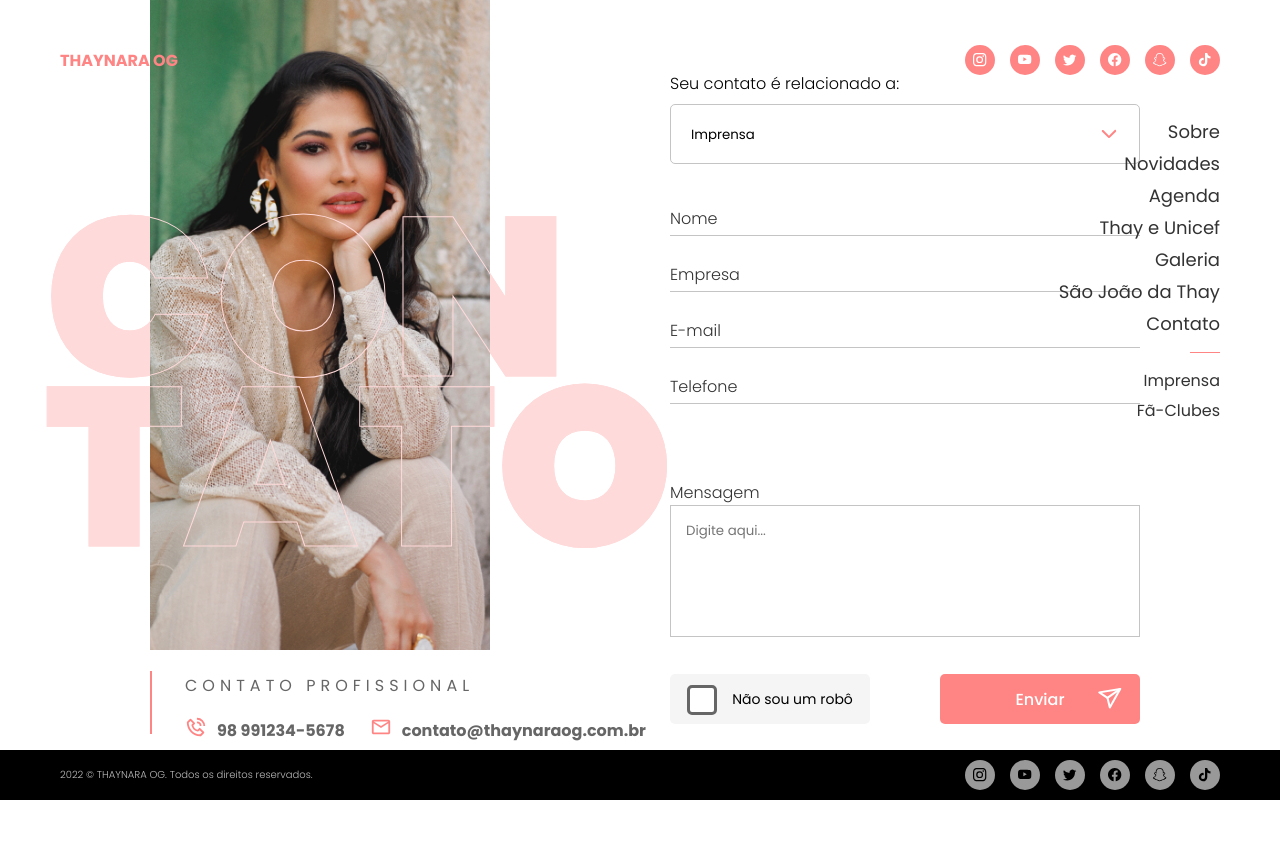
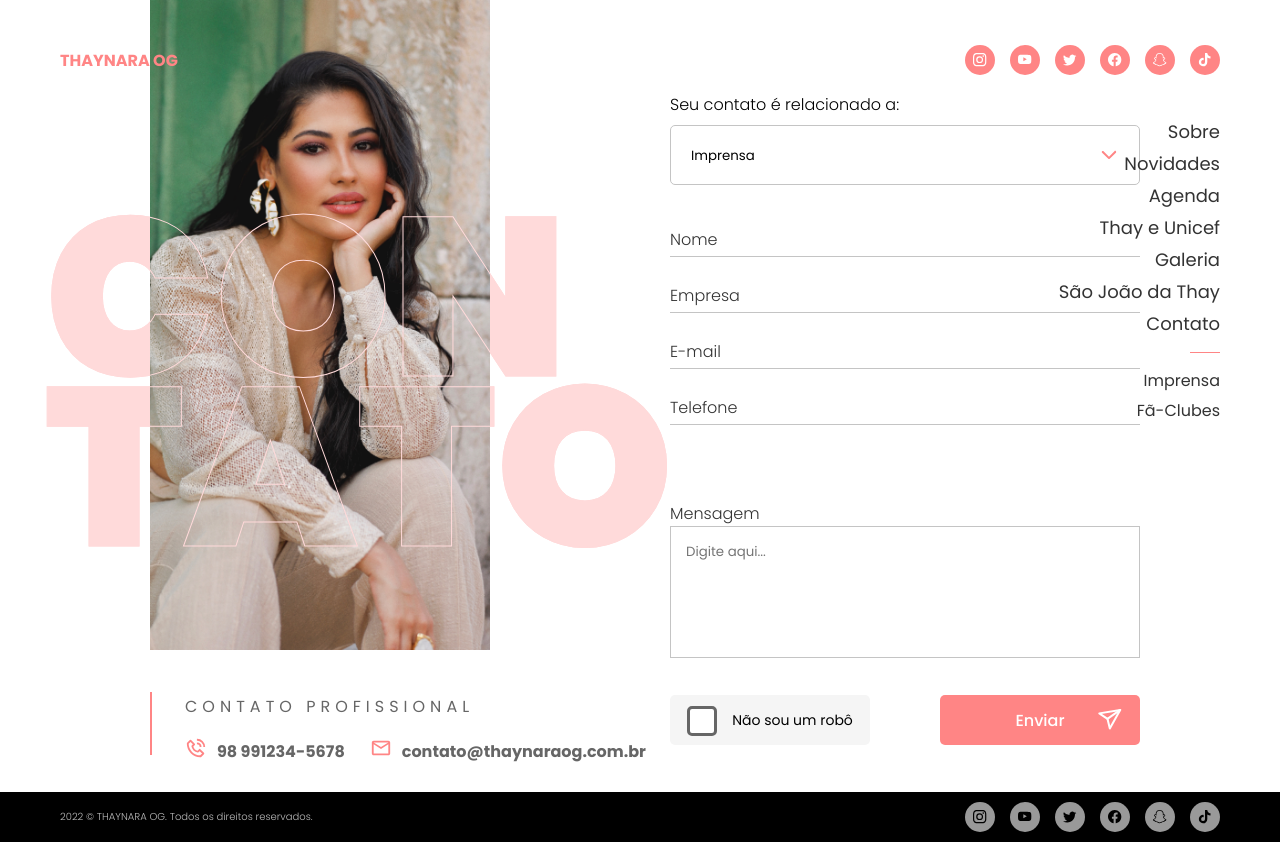
Before and after one commit to gabrielmelogm/maximize, a Next.js app: page / in a window 1280 px wide. Before the commit the page ends 800 px from the top, so only its background shows below. Built offline with nearby package versions, Linux system fonts and the light colour scheme.

Commit message:
refactor(components/main/contact): ajustado o espacamento do contato

```diff
--- a/src/components/Main/Contact/styles.module.scss
+++ b/src/components/Main/Contact/styles.module.scss
@@ -48,7 +48,7 @@
   .contentFooter {
     width: 100%;
     max-width: 340px;
-    margin: auto;
+    margin: 1.5rem auto;
     display: flex;
     align-items: flex-start;
     justify-content: center;
```
